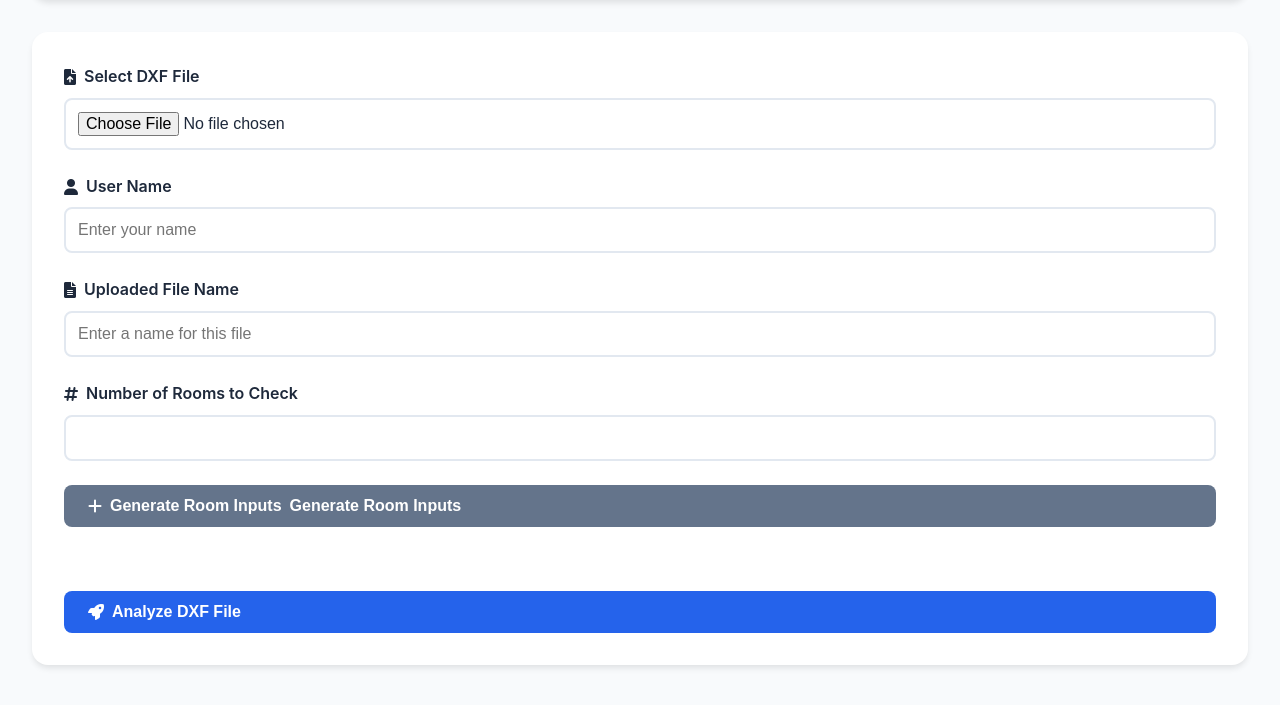
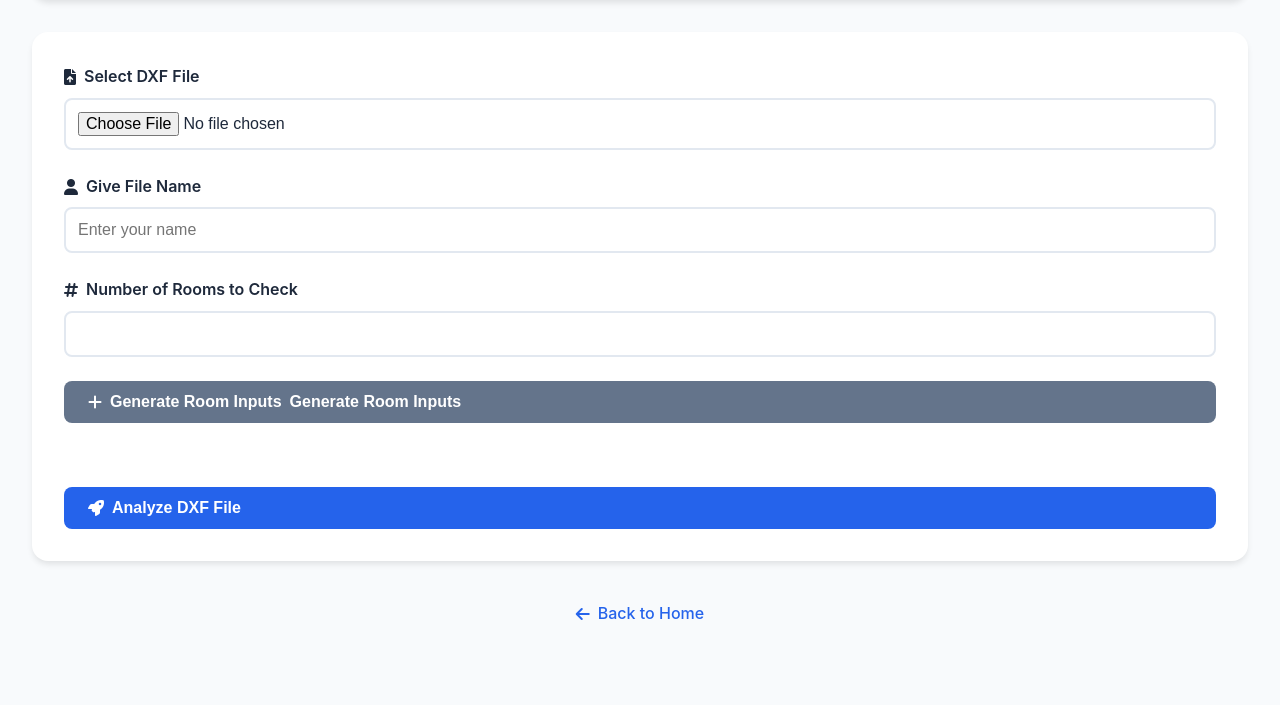
Before and after one commit to kushagraSrivastava9651/Architect-V7, a FastAPI app: page /self-check in a window 1280 px wide. Shown: the part 228-933 px from the top of the page. After the commit the page ends 848 px from the top, so only its background shows below. Run offline with FastAPI, Linux system fonts and the light colour scheme.

Commit message:
update self

```diff
--- a/templates/result.html
+++ b/templates/result.html
@@ -536,18 +536,13 @@
 
         <div class="form-group">
   <label class="form-label">
-    <i class="fas fa-user"></i> User Name
+    <i class="fas fa-user"></i> Give File Name
   </label>
   <input type="text" name="user_name" required class="form-input" placeholder="Enter your name">
 </div>
 
 
-        <div class="form-group">
-  <label class="form-label">
-    <i class="fas fa-file-alt"></i> Uploaded File Name
-  </label>
-  <input type="text" name="uploaded_filename" id="uploadedFilename" placeholder="Enter a name for this file" required class="form-input">
-</div>
+
 
 
         <div class="form-group">
```
Also changed, not shown: dxf_analysis.db.
